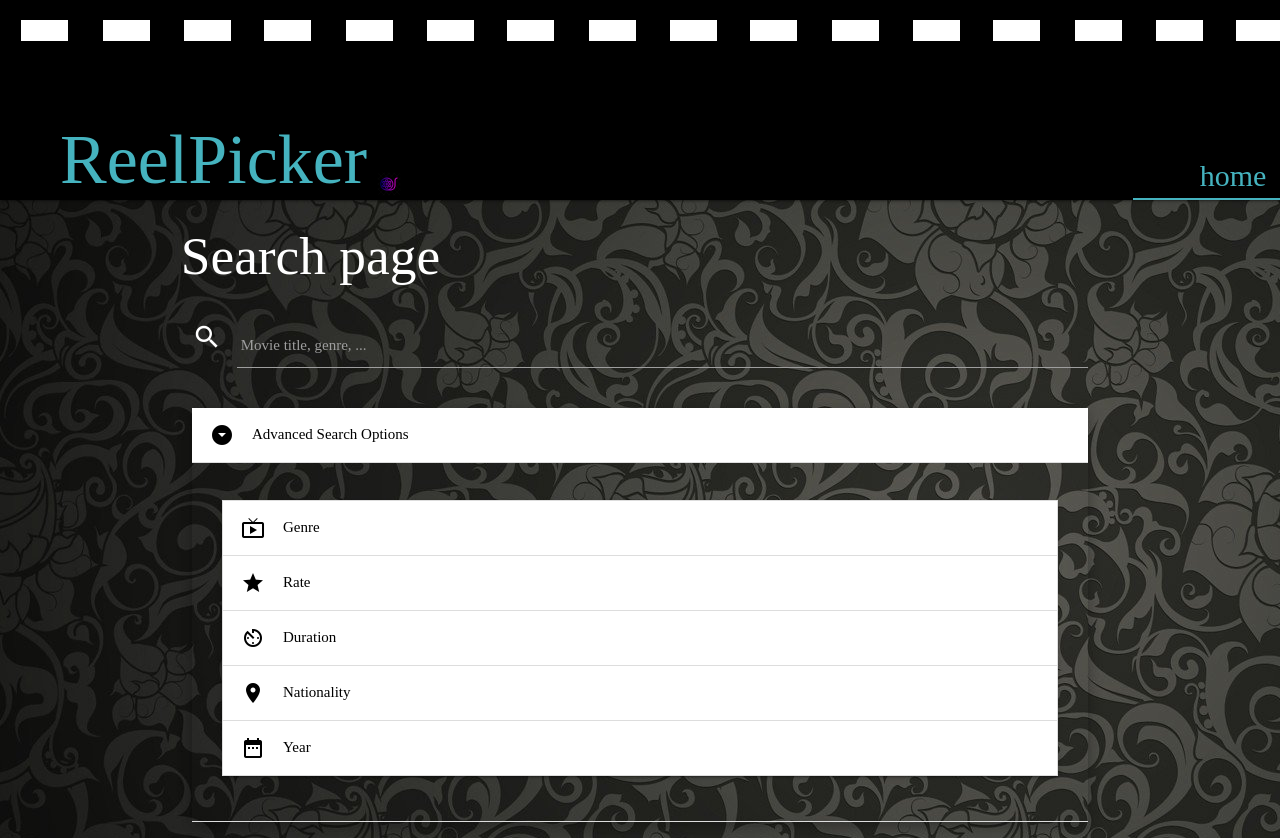
After one commit to LeBodro/reel-picker, a Flask app: page /search in a window 1280 px wide, after a click that opens the changed part. The commit adds this page. Run offline with Flask 2, Linux system fonts and the light colour scheme; a user stored in the database is signed in; some libraries are stand-ins or nearby versions.

Commit message:
search page in progress

```diff
--- a/API/main.py
+++ b/API/main.py
@@ -28,6 +28,12 @@ def logout():
     connection.logout()
     return redirect(url_for('login'))
 
+@app.route('/search')
+def search():
+    if not session.get('logged_in'):
+        return redirect(url_for('login'))
+    else:
+        return render_template('search.html', connected=connection.logged_in())
 
 @app.route('/hello/')
 @app.route('/hello/<name>')
--- a/API/static/css/style.css
+++ b/API/static/css/style.css
@@ -20,9 +20,9 @@ body {
     color: white;
 }
 
-/*
+/*****
     NAVBAR
-*/
+*****/
 .nav-extended {
     background-color: black;
     background-image: url("../images/strip-motif.png");
@@ -50,11 +50,20 @@ body {
 }
 .tabs.tabs-transparent .indicator {
     background-color: #45B3BF;
-  }
+}
 
-/*
+/*****
+    SPAN (for profile)
+*****/
+span.badge.new {
+    color: #000;
+    background-color: #D92579;
+    border-radius: 10px;
+}
+
+/*****
     LOGO
-*/
+*****/
 #logo-text {
     display: inline-block;
     color: #45B3BF;
@@ -67,3 +76,18 @@ body {
     width: 150%;
     margin-left: 10px;
 }
+
+
+/*****
+    SERACH OPTIONS
+*****/
+.collapsible {
+    color: #000;
+    font-size: 15px;
+}
+
+/*
+.collapsible-header {
+    background-color: #45B3BF;
+}
+*/
--- /dev/null
+++ b/API/static/js/slider.js
@@ -0,0 +1,14 @@
+var slider = document.getElementById('slider-duration');
+noUiSlider.create(slider, {
+ start: [20, 120],
+ connect: true,
+ step: 1,
+ orientation: 'horizontal', // 'horizontal' or 'vertical'
+ range: {
+   'min': 0,
+   'max': 300
+ },
+ format: wNumb({
+   decimals: 0
+ })
+});
--- /dev/null
+++ b/API/templates/search.html
@@ -0,0 +1,91 @@
+{% extends 'template.html' %}
+
+{% block content %}
+<div class="row">
+    <h2>Search page</h2>
+
+    <div class="input-field col s12">
+        <i class="material-icons prefix">search</i>
+        <input id="search-bar" type="search" class="validate" >
+        <label for="search-bar">Movie title, genre, ...</label>
+    </div>
+
+</div>
+
+    <ul class="collapsible popout" data-collapsible="accordion">
+        <li>
+          <div class="collapsible-header"><i class="material-icons">arrow_drop_down_circle</i>Advanced Search Options</div>
+          <div class="collapsible-body">
+              <span>
+
+                    <ul class="collapsible" data-collapsible="accordion">
+                        <li>
+                            <div class="collapsible-header"><i class="material-icons">live_tv</i>Genre</div>
+                            <div class="collapsible-body">
+                                <span>
+                                        <p>
+                                            <input type="checkbox" class="filled-in" id="genre1"/>
+                                            <label for="genre1">Choice</label>
+                                        </p>
+                                        <p>
+                                            <input type="checkbox" class="filled-in" id="genre2"/>
+                                            <label for="genre2">Choice</label>
+                                        </p>
+                                        <p>
+                                            <input type="checkbox" class="filled-in" id="genre3"/>
+                                            <label for="genre3">Choice</label>
+                                        </p>
+                                        <p>
+                                            <input type="checkbox" class="filled-in" id="genre4"/>
+                                            <label for="genre4">Choice</label>
+                                        </p>
+                                </span>
+                            </div>
+                        </li>
+                        <li>
+                            <div class="collapsible-header"><i class="material-icons">star</i>Rate</div>
+                            <div class="collapsible-body"><span>Lorem ipsum dolor sit amet.</span></div>
+                        </li>
+                        <li>
+                            <div class="collapsible-header"><i class="material-icons">av_timer</i>Duration</div>
+                            <div class="collapsible-body">
+                                <span>
+                                    <div id="slider-duration"></div>
+                                </span>
+                            </div>
+                        </li>
+                        <li>
+                            <div class="collapsible-header"><i class="material-icons">place</i>Nationality</div>
+                            <div class="collapsible-body">
+                                <span>
+                                        <p>
+                                            <input type="checkbox" class="filled-in" id="nat1"/>
+                                            <label for="nat1">Choice</label>
+                                        </p>
+                                        <p>
+                                            <input type="checkbox" class="filled-in" id="nat2"/>
+                                            <label for="nat2">Choice</label>
+                                        </p>
+                                        <p>
+                                            <input type="checkbox" class="filled-in" id="nat3"/>
+                                            <label for="nat3">Choice</label>
+                                        </p>
+                                        <p>
+                                            <input type="checkbox" class="filled-in" id="nat4"/>
+                                            <label for="nat4">Choice</label>
+                                        </p>
+                                </span>
+                            </div>
+                        </li>
+                        <li>
+                            <div class="collapsible-header"><i class="material-icons">date_range</i>Year</div>
+                            <div class="collapsible-body"><span>Lorem ipsum dolor sit amet.</span></div>
+                        </li>
+                    </ul>
+
+                </span>
+            </div>
+        </li>
+    </ul>
+
+{% endblock %}
--- a/API/templates/template.html
+++ b/API/templates/template.html
@@ -26,7 +26,7 @@
                 <ul class="tabs tabs-transparent">
                   <li class="tab"><a href="#home">Home</a></li>
                   <li class="tab"><a href="#search">Search</a></li>
-                  <li class="tab"><a href="#profile">Profile</a></li>
+                  <li class="tab"><a href="#profile">Profile<span class="new badge">2</span></a></li>
                 </ul>
 
             </div>
@@ -50,5 +50,6 @@
 <!--Import jQuery before materialize.js-->
 <script type="text/javascript" src="https://code.jquery.com/jquery-3.2.1.min.js"></script>
 <script type="text/javascript" src="{{ url_for('static',filename='js/materialize.min.js') }}"></script>
+<script type="text/javascript" src="{{ url_for('static',filename='js/slider.js') }}"></script>
 </body>
 </html>
```
